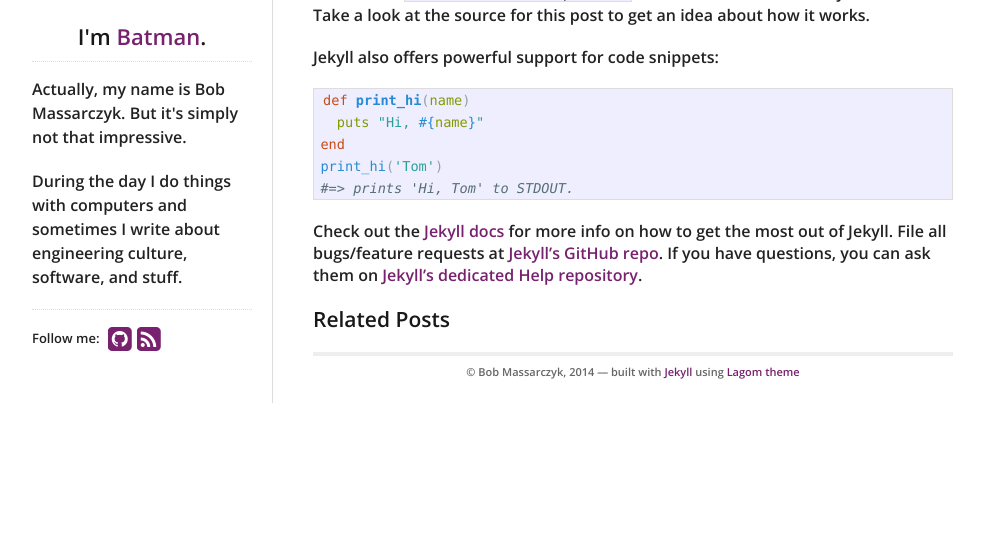
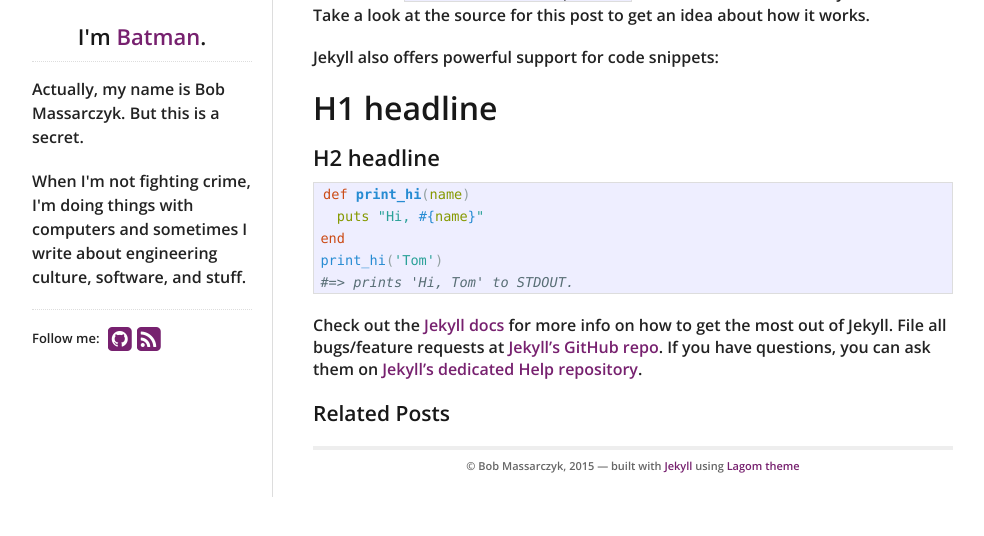
Before and after one commit to b2m9/b2m9.github.io, a Jekyll site: the page built from _posts/2015-07-28-welcome-to-jekyll.markdown, in a window 1280 px wide, cut to the strip 270-907 px from the top of the page. Shown: the top 536 px of the strip, without its empty margins (138-1122 px from the left). Built offline with Jekyll 4.4.1, drawn with Linux system fonts in a browser that asks for light colours; nearby versions of some CDN libraries.

Commit message:
blog adjustments

```diff
--- a/_config.yml
+++ b/_config.yml
@@ -1,5 +1,6 @@
 # General Jekyll Config
 highlighter: pygments
 url: http://b2m9.github.io
+permalink: /posts/:year/:month/:title/
 lsi: false
 exclude: [LICENSE, CNAME, README.md, .gitignore, Gemfile, Gemfile.lock]
--- a/_includes/footer.html
+++ b/_includes/footer.html
@@ -7,6 +7,6 @@
   {% endif %}
 
   <p>
-    © {{ site.data.theme.name }}, 2014 &mdash; built with <a href="http://jekyllrb.com/">Jekyll</a> using <a href="https://github.com/swanson/lagom">Lagom theme</a>
+    © {{ site.data.theme.name }}, 2015 &mdash; built with <a href="http://jekyllrb.com/">Jekyll</a> using <a href="https://github.com/swanson/lagom">Lagom theme</a>
   </p>
 </div>
--- a/_includes/sidebar.html
+++ b/_includes/sidebar.html
@@ -9,8 +9,8 @@
   </a>
   <h2>I'm <a href="/">Batman</a>.</h2>
   <div id="bio">
-    <p>Actually, my name is {{ site.data.theme.name }}. But it's simply not that impressive.</p>
-    <p>During the day I do things with computers and sometimes I write about engineering culture, software, and stuff.</p>
+    <p>Actually, my name is {{ site.data.theme.name }}. But this is a secret.</p>
+    <p>When I'm not fighting crime, I'm doing things with computers and sometimes I write about engineering culture, software, and stuff.</p>
   </div>
   <div id="social">
     {% include social.html %}
--- a/_layouts/default.html
+++ b/_layouts/default.html
@@ -13,7 +13,7 @@
 
   <link href="//fonts.googleapis.com/css?family=Open+Sans:600,800" rel="stylesheet" type="text/css">
   <link rel="shortcut icon" href="/favicon.png">
-  <link rel="alternate" type="application/atom+xml" title="{{ site.data.theme.name }}" href="{{site.url}}/atom.xml" />
+  <link rel="alternate" type="application/atom+xml" title="{{ site.data.theme.name }}" href="{{site.url}}/feed.xml" />
 
   <link rel="stylesheet" href="/assets/css/all.css">
   <link rel="stylesheet" href="//netdna.bootstrapcdn.com/font-awesome/4.0.1/css/font-awesome.min.css">
--- a/_posts/2015-07-28-welcome-to-jekyll.markdown
+++ b/_posts/2015-07-28-welcome-to-jekyll.markdown
@@ -2,13 +2,17 @@
 layout: post
 title:  "Welcome to Jekyll!"
 date:   2015-07-28 00:38:23
-categories: jekyll update
+categories: posts
 ---
 You’ll find this post in your `_posts` directory. Go ahead and edit it and re-build the site to see your changes. You can rebuild the site in many different ways, but the most common way is to run `jekyll serve --watch`, which launches a web server and auto-regenerates your site when a file is updated.
 
 To add new posts, simply add a file in the `_posts` directory that follows the convention `YYYY-MM-DD-name-of-post.ext` and includes the necessary front matter. Take a look at the source for this post to get an idea about how it works.
 
 Jekyll also offers powerful support for code snippets:
+
+# H1 headline
+
+## H2 headline
 
 {% highlight ruby %}
 def print_hi(name)
```
